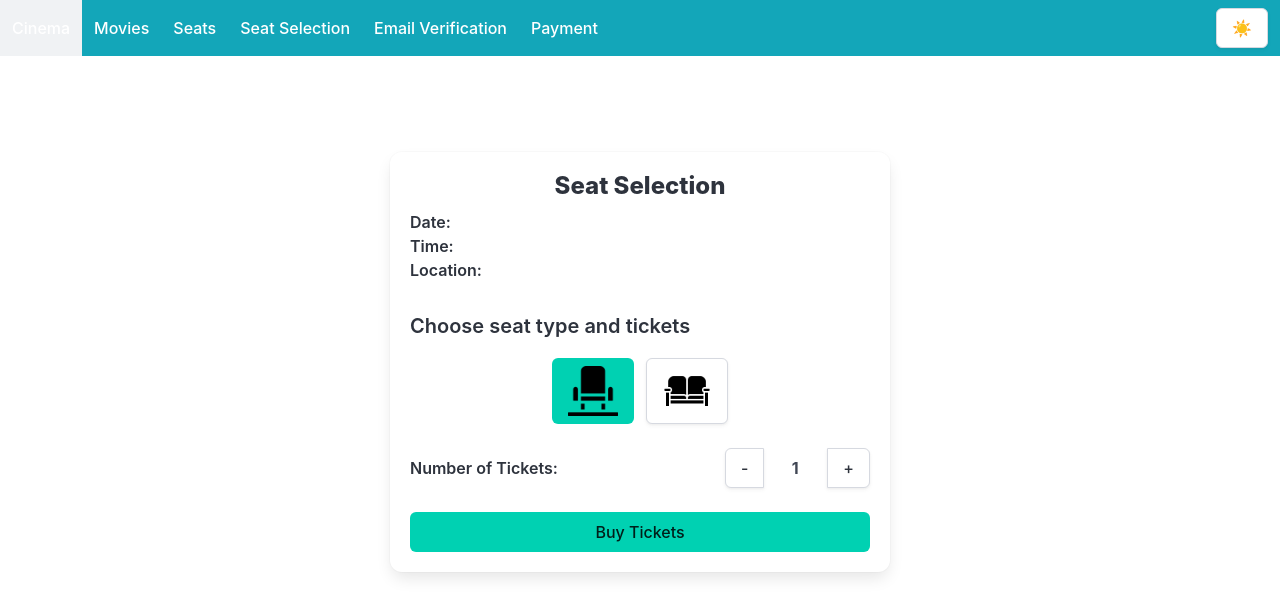
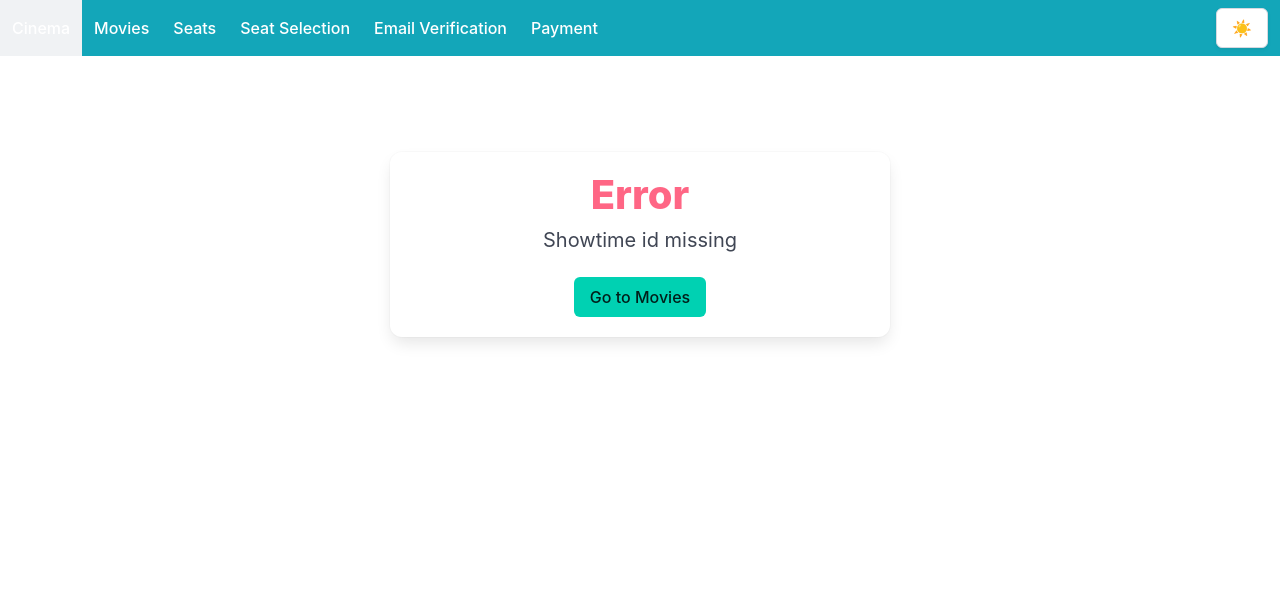
Before and after one commit to Tallinna-Polutehnikum/TA23A-A7-projekt, a Vue app in the folder client/: page /seats in a window 1280 px wide. Shown: the top 616 px of the page. Built offline with nearby package versions, Linux system fonts and the light colour scheme; no server answers.

Commit message:
chore: Added error screen for invalid url and added price for tickets

```diff
--- a/client/src/pages/Seats.vue
+++ b/client/src/pages/Seats.vue
@@ -1,7 +1,25 @@
 <template>
 	<section class="section">
 		<div class="container" style="max-width: 500px">
-			<div class="box mb-4">
+
+			<div v-if="!showtimeId" class="box has-text-centered">
+				<h1 class="title is-2 has-text-danger">Error</h1>
+				<p class="subtitle">Showtime id missing</p>
+				<button class="button is-primary" @click="$router.push('/movies')">
+					Go to Movies
+				</button>
+			</div>
+
+			<div v-else-if="error" class="box has-text-centered">
+				<h1 class="title is-2 has-text-danger">Error</h1>
+				<p class="subtitle">{{ error }}</p>
+				<button class="button is-primary" @click="$router.push('/movies')">
+					Go to Movies
+				</button>
+			</div>
+
+			<!-- Main Content -->
+			<div v-else-if="!error" class="box mb-4">
 				<h1 class="title is-4 has-text-centered">Seat Selection</h1>
 			<h2 class="subtitle title"><strong>{{ movieTitle }}</strong></h2>
 			<p><strong>Date:</strong> {{ formatDate(showtimeDate) }}</p>
@@ -44,6 +62,7 @@
 						<div class="ticket-row">
 							<span class="ticket-label"><strong>Number of Tickets:</strong></span>
 							<div class="field has-addons">
+								<span class="ticket-number-display"><strong>{{ (ticketPrice * tickets).toFixed(2) }}€</strong></span>
 								<p class="control">
 									<button class="button" @click="decreaseTickets">-</button>
 								</p>
@@ -81,6 +100,8 @@ export default {
 		return {
 			seatType: "single",
 			tickets: 1,
+			ticketPrice: 8.54,
+
 			currentTheme: document.documentElement.getAttribute("data-theme") || "light",
 			singleSeatLight,
 			singleSeatDark,
@@ -92,6 +113,8 @@ export default {
 			location: "",
 			movieId: null,
 			showtimeId: this.$route.query.id,
+			loading: false,
+			error: null,
 		};
 	},
 
@@ -117,7 +140,9 @@ export default {
 			attributeFilter: ["data-theme"],
 		});
 
-		await this.fetchShowtimeData();
+		if (this.showtimeId) {
+			await this.fetchShowtimeData();
+		}
 	},
 
 	beforeUnmount() {
@@ -126,11 +151,25 @@ export default {
 
 	methods: {
 		async fetchShowtimeData() {
+			this.loading = true;
+			this.error = null;
+
 			try {
 				const showtimeId = this.$route.query.id;
 
 				const showtimeResponse = await fetch(`http://localhost:5000/showtimes/${showtimeId}`);
+
+				if (!showtimeResponse.ok) {
+					this.error = "Showtime not found";
+					return;
+				}
+
 				const showtime = await showtimeResponse.json();
+
+				if (!showtime || !showtime.movie_id) {
+					this.error = "Invalid showtime data";
+					return;
+				}
 
 				this.showtimeDate = showtime.show_date;
 				this.showtimeTime = showtime.show_time;
@@ -138,11 +177,25 @@ export default {
 				this.movieId = showtime.movie_id;
 
 				const movieResponse = await fetch(`http://localhost:5000/movies/${showtime.movie_id}`);
+
+				if (!movieResponse.ok) {
+					this.error = "Movie information not found";
+					return;
+				}
+
 				const movie = await movieResponse.json();
+
+				if (!movie || !movie.title) {
+					this.error = "Movie title missing";
+					return;
+				}
 
 				this.movieTitle = movie.title;
 			} catch (error) {
 				console.error("Error fetching showtime data:", error);
+				this.error = "Failed to load showtime information";
+			} finally {
+				this.loading = false;
 			}
 		},
 		formatDate(dateString) {
@@ -156,7 +209,7 @@ export default {
 			return time.toLocaleTimeString('en-GB', { hour: '2-digit', minute: '2-digit' });
 		},
 		increaseTickets() {
-			this.tickets++;
+			if (this.tickets < 10) this.tickets++;
 		},
 		decreaseTickets() {
 			if (this.tickets > 1) this.tickets--;
```
